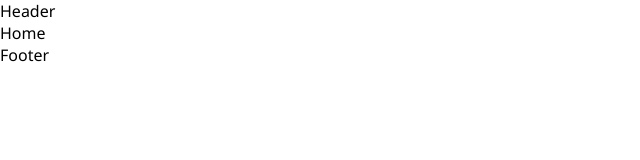
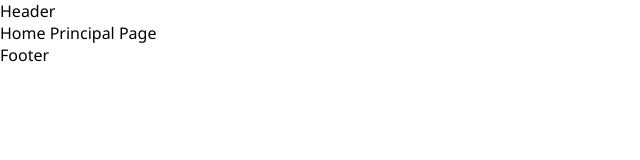
Before and after one commit to Adrianibarra97/uberto-app-frontend, a React (Vite) app: page /home in a window 1280 px wide. Shown: the top 160 px of the page, without its empty margins (0-640 px from the left). Built offline with nearby package versions, Linux system fonts and the light colour scheme.

Commit message:
fix home page

```diff
--- a/src/pages/home/Home.tsx
+++ b/src/pages/home/Home.tsx
@@ -2,6 +2,6 @@ import './Home.css'
 
 export const Home = () => {
   return (
-    <div>Home</div>
+    <div>Home Principal Page</div>
   )
 }
```
